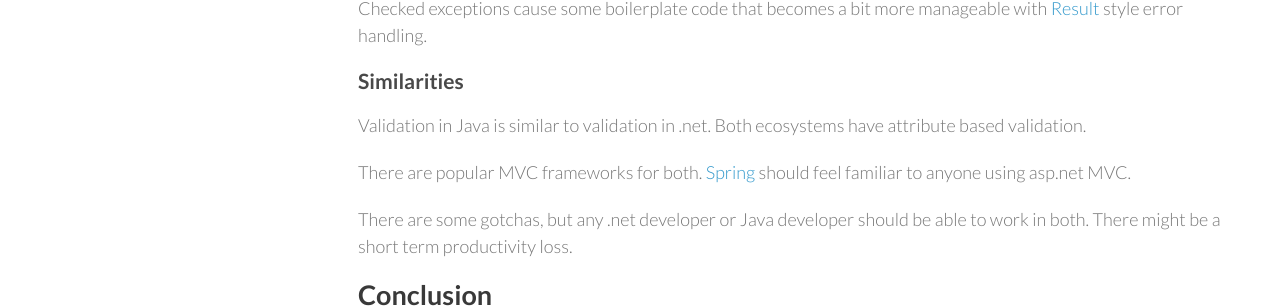
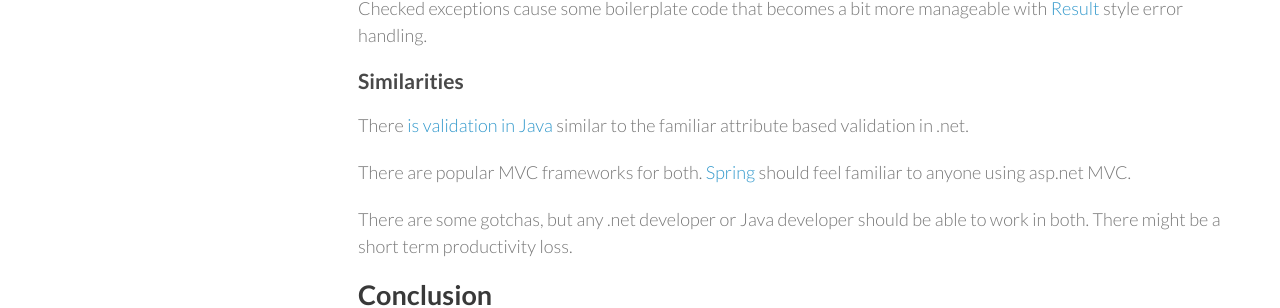
Before and after one commit to wallymathieu/assertfail, a Jekyll site: the page built from _posts/2019-06-15-Java-vs-CSharp.md, in a window 1280 px wide. Shown: the part 1596-1904 px from the top of the page. Built offline with Jekyll 4.4.1, drawn with Linux system fonts in a browser that asks for light colours; nearby versions of some CDN libraries.

Commit message:
Validation

```diff
--- a/_posts/2019-06-15-Java-vs-CSharp.md
+++ b/_posts/2019-06-15-Java-vs-CSharp.md
@@ -54,7 +54,7 @@ Checked exceptions cause some boilerplate code that becomes a bit more manageabl
 
 ### Similarities
 
-Validation in Java is similar to validation in .net. Both ecosystems have attribute based validation.
+There [is validation in Java](https://hibernate.org/validator/documentation/getting-started/) similar to the familiar attribute based validation in .net.
 
 There are popular MVC frameworks for both. [Spring](https://spring.io/) should feel familiar to anyone using asp.net MVC.
 
```
